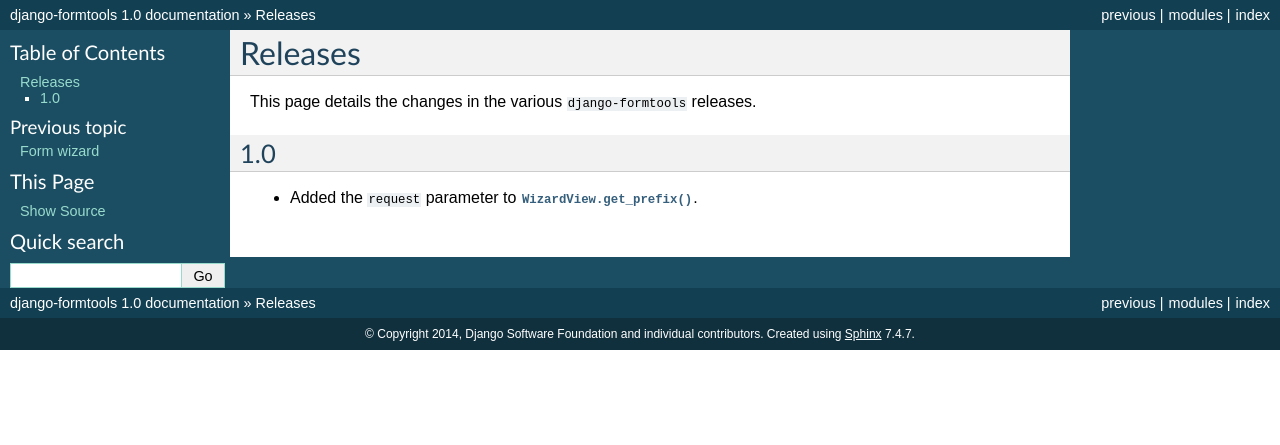
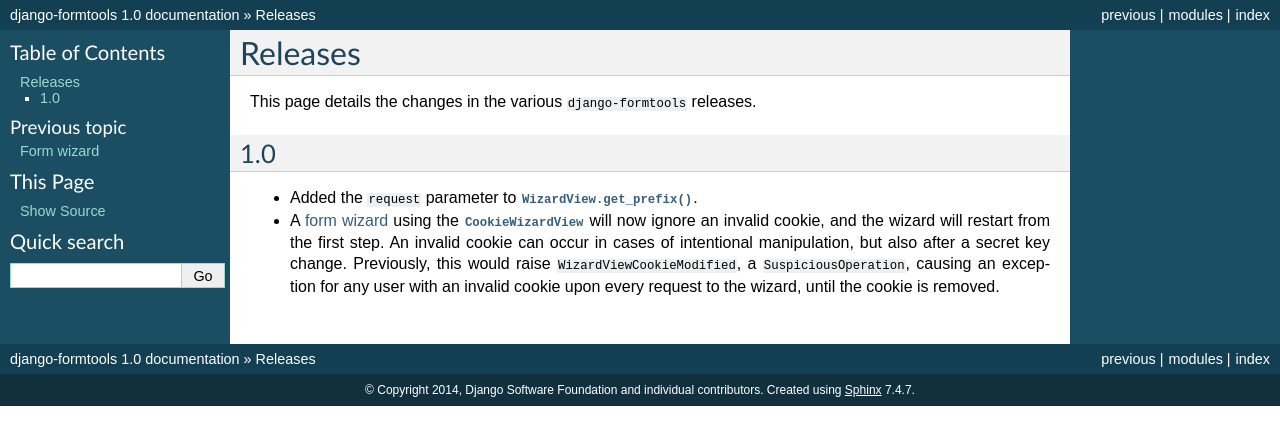
Before and after one commit to jazzband/django-formtools, a Sphinx documentation site: the page built from docs/releases.rst, in a window 1280 px wide. Shown: the top 445 px of the page. Built offline with Sphinx 7.4.7, drawn with Linux system fonts in a browser that asks for light colours.

Commit message:
Added release note for change relating to invalid cookies

```diff
--- a/docs/releases.rst
+++ b/docs/releases.rst
@@ -8,3 +8,11 @@
 
 - Added the ``request`` parameter to :meth:`WizardView.get_prefix()
   <formtools.wizard.views.WizardView.get_prefix>`.
+
+- A :doc:`form wizard </wizard>` using the
+  :class:`~formtools.wizard.views.CookieWizardView` will now ignore an invalid
+  cookie, and the wizard will restart from the first step. An invalid cookie
+  can occur in cases of intentional manipulation, but also after a secret key
+  change. Previously, this would raise ``WizardViewCookieModified``, a
+  ``SuspiciousOperation``, causing an exception for any user with an invalid
+  cookie upon every request to the wizard, until the cookie is removed.
```
